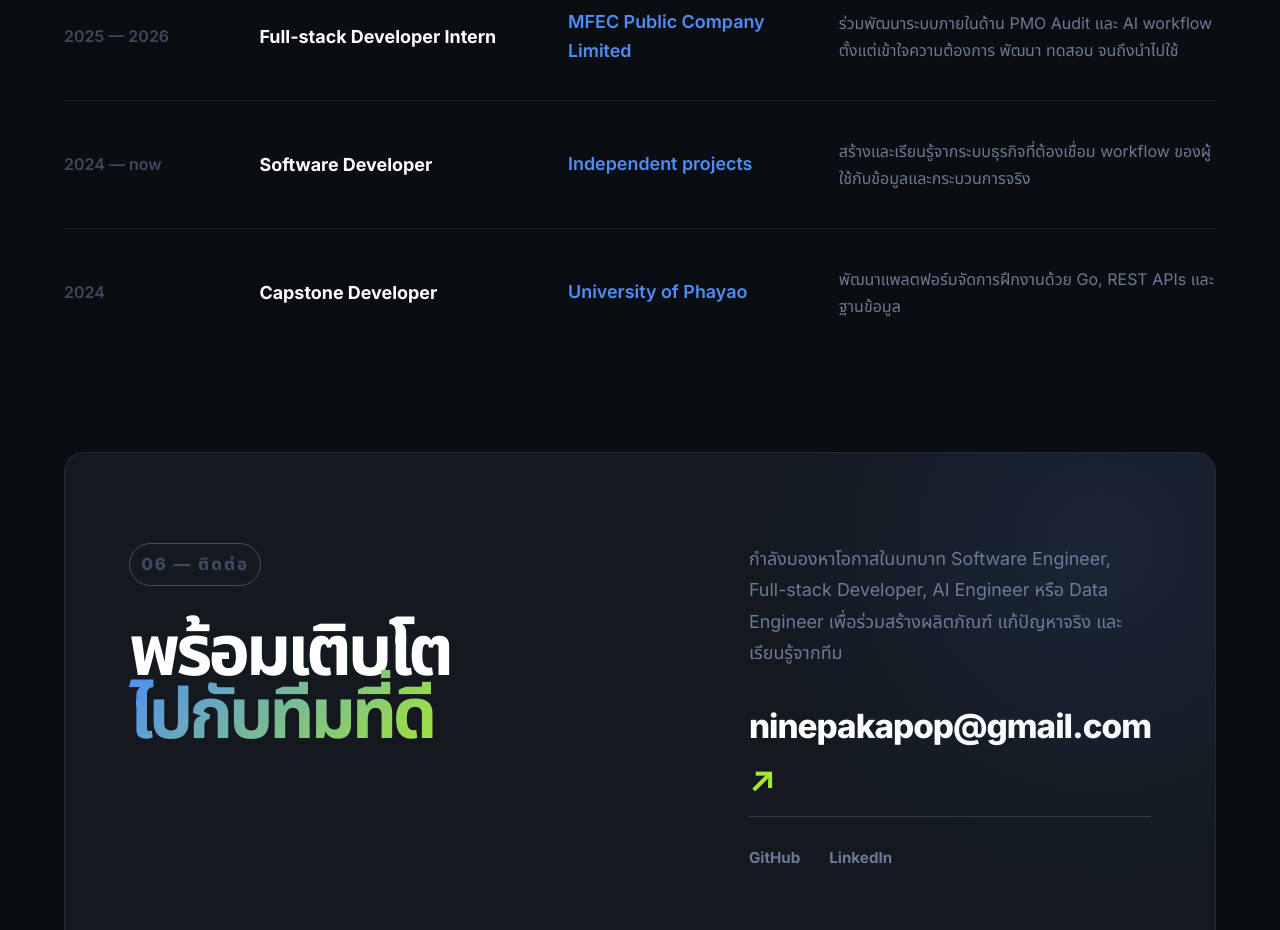
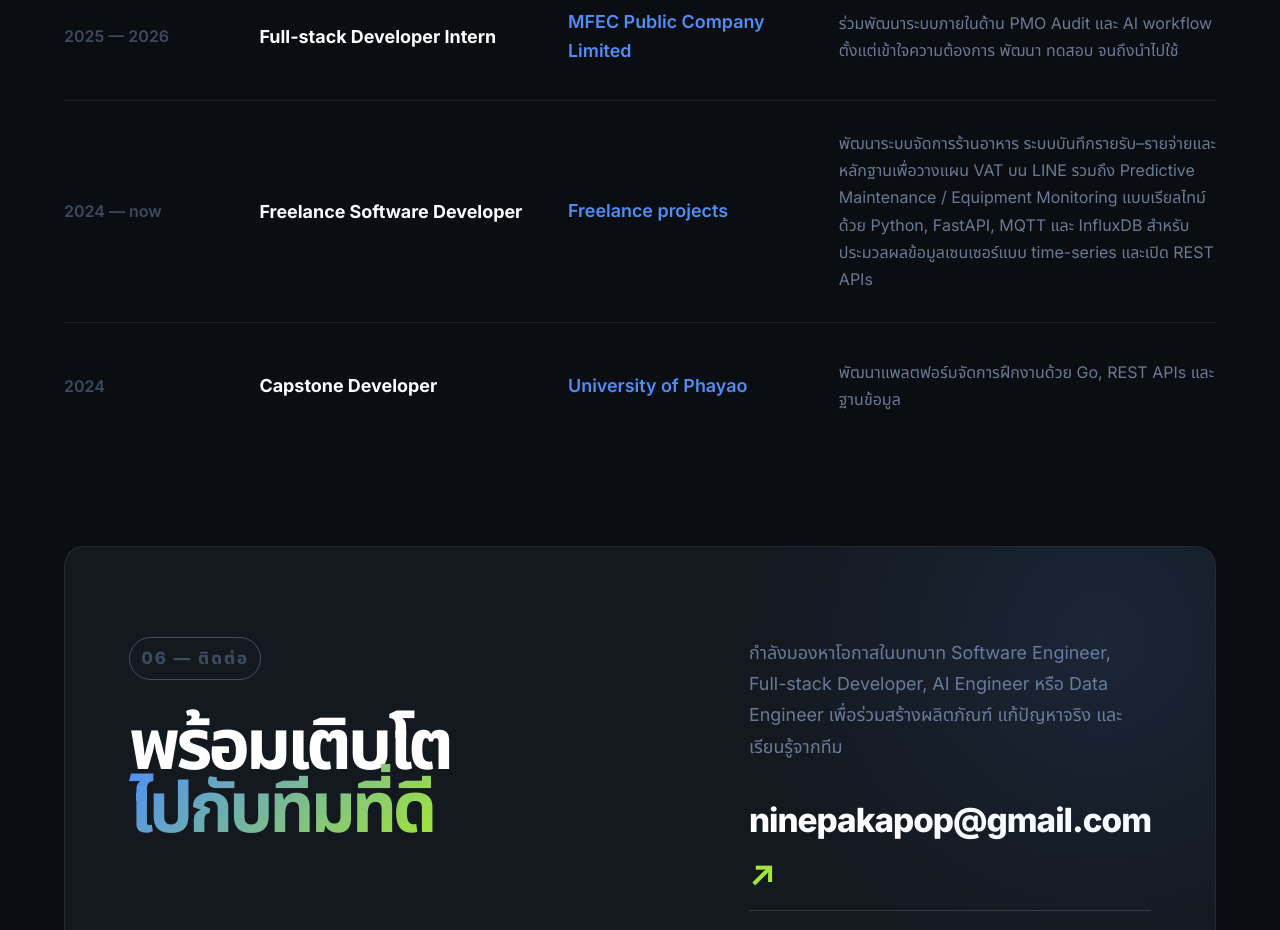
Before and after one commit to NinePK/NinePK.github.io, a Next.js app: page / in a window 1280 px wide. Shown: the part 4520-5450 px from the top of the page. Built offline with nearby package versions, Linux system fonts and the light colour scheme.

Commit message:
docs: expand freelance experience

```diff
--- a/app/page.tsx
+++ b/app/page.tsx
@@ -43,7 +43,7 @@ export default function Home() {
     <section className="work" id="work"><div className="sectionHead"><p className="sectionNo">02 — {t.work}</p><h2>{t.workTitle}</h2><p>{t.workBody}</p></div><div className="projectGrid">{projects.map((project) => <article className="project projectClickable" key={project.title} onClick={() => setActive(project)}><div className="projectBody"><p className="projectKind">{project.category}</p><h3>{project.title}</h3><p className="projectText">{project.copy[language].summary}</p><div className="stack">{project.stack.map((item) => <span key={item}>{item}</span>)}</div><div className="projectFooter"><span>{project.href ? "GitHub ↗" : "Private work"}</span><b>{t.detail}</b></div></div></article>)}</div></section>
     <section className="achievements"><div className="sectionHead"><p className="sectionNo">03 — {t.achievements}</p><h2>{t.achievementsTitle}</h2><p>{language === "th" ? "สิ่งที่ได้รับจากการฝึกฝน ลงสนามแข่งขัน และทำงานจริง" : "Recognition earned through training, competition and real work."}</p></div><div className="achievementGrid"><Achievement image="/Data.png" title="Basics of Data Science" label="Big Data Institute · 2025" onOpen={setActiveImage} /><Achievement image="/TESA.png" title="TESA Top Gun Rally" label="Silver Level · 2023" onOpen={setActiveImage} /><Achievement image="/MFEC.png" title="MFEC Internship" label="2025 — 2026" onOpen={setActiveImage} /></div></section>
     <section className="toolkit"><p className="sectionNo">04 — {t.toolkit}</p><div className="toolkitTop"><h2>{t.toolkitTitle}</h2><p>{t.toolkitBody}</p></div><div className="toolTable">{language === "th" ? <><ToolRow name="Web Development" tools="TypeScript · React · Next.js · Vue.js · Tailwind CSS" /><ToolRow name="Backend & Languages" tools="Node.js · Go · Python · Java Spring Boot · C# · C++ · REST APIs" /><ToolRow name="AI Engineering" tools="Python · FastAPI · n8n · LLM APIs · Prompt Engineering" /><ToolRow name="Data Engineering" tools="PostgreSQL · Supabase · MongoDB · Prisma · SQL · Pentaho" /><ToolRow name="Platform & Integration" tools="Docker · Git · CI/CD · Cloud · LINE OA · Google APIs · MQTT · JWT" /></> : <><ToolRow name="Web Development" tools="TypeScript · React · Next.js · Vue.js · Tailwind CSS" /><ToolRow name="Backend & Languages" tools="Node.js · Go · Python · Java Spring Boot · C# · C++ · REST APIs" /><ToolRow name="AI Engineering" tools="Python · FastAPI · n8n · LLM APIs · Prompt Engineering" /><ToolRow name="Data Engineering" tools="PostgreSQL · Supabase · MongoDB · Prisma · SQL · Pentaho" /><ToolRow name="Platform & Integration" tools="Docker · Git · CI/CD · Cloud · LINE OA · Google APIs · MQTT · JWT" /></>}</div></section>
-    <section className="experience"><p className="sectionNo">05 — {t.experience}</p><Experience period="2025 — 2026" role="Full-stack Developer Intern" place="MFEC Public Company Limited" text={language === "th" ? "ร่วมพัฒนาระบบภายในด้าน PMO Audit และ AI workflow ตั้งแต่เข้าใจความต้องการ พัฒนา ทดสอบ จนถึงนำไปใช้" : "Contributed to internal PMO Audit and AI workflow systems from understanding requirements through development, testing and use."} /><Experience period="2024 — now" role="Software Developer" place="Independent projects" text={language === "th" ? "สร้างและเรียนรู้จากระบบธุรกิจที่ต้องเชื่อม workflow ของผู้ใช้กับข้อมูลและกระบวนการจริง" : "Built and learned from business systems that connect user workflows with real data and operations."} /><Experience period="2024" role="Capstone Developer" place="University of Phayao" text={language === "th" ? "พัฒนาแพลตฟอร์มจัดการฝึกงานด้วย Go, REST APIs และฐานข้อมูล" : "Built an internship-management platform with Go, REST APIs and database integration."} /></section>
+    <section className="experience"><p className="sectionNo">05 — {t.experience}</p><Experience period="2025 — 2026" role="Full-stack Developer Intern" place="MFEC Public Company Limited" text={language === "th" ? "ร่วมพัฒนาระบบภายในด้าน PMO Audit และ AI workflow ตั้งแต่เข้าใจความต้องการ พัฒนา ทดสอบ จนถึงนำไปใช้" : "Contributed to internal PMO Audit and AI workflow systems from understanding requirements through development, testing and use."} /><Experience period="2024 — now" role="Freelance Software Developer" place="Freelance projects" text={language === "th" ? "พัฒนาระบบจัดการร้านอาหาร ระบบบันทึกรายรับ–รายจ่ายและหลักฐานเพื่อวางแผน VAT บน LINE รวมถึง Predictive Maintenance / Equipment Monitoring แบบเรียลไทม์ด้วย Python, FastAPI, MQTT และ InfluxDB สำหรับประมวลผลข้อมูลเซนเซอร์แบบ time-series และเปิด REST APIs" : "Built a restaurant management system, a LINE-based income, expense and VAT-planning workflow, and a real-time predictive maintenance/equipment-monitoring system with Python, FastAPI, MQTT and InfluxDB for time-series sensor data and REST APIs."} /><Experience period="2024" role="Capstone Developer" place="University of Phayao" text={language === "th" ? "พัฒนาแพลตฟอร์มจัดการฝึกงานด้วย Go, REST APIs และฐานข้อมูล" : "Built an internship-management platform with Go, REST APIs and database integration."} /></section>
     <section className="contact" id="contact"><div><p className="sectionNo">06 — {t.contact}</p><h2>{t.contactTitle}</h2></div><div className="contactSide"><p>{t.contactBody}</p><a className="email" href="mailto:ninepakapop@gmail.com">ninepakapop@gmail.com <span>↗</span></a><div className="socials"><a href="https://github.com/NinePK" target="_blank">GitHub</a><a href="https://www.linkedin.com/in/pakapop-k" target="_blank">LinkedIn</a></div></div></section><footer><span>© 2026 PAKAPOP KHIAWKHUM</span><span>FULL-STACK DEVELOPER · THAILAND</span></footer>
     {active && <div className="modalBackdrop" role="presentation" onClick={() => setActive(null)}><section className="projectModal" role="dialog" aria-modal="true" onClick={(event) => event.stopPropagation()}><button className="modalClose" onClick={() => setActive(null)}>×</button><p className="modalKicker">{active.category}</p><h2>{active.title}</h2><p className="modalIntro">{active.copy[language].summary}</p><div className="modalColumns"><ModalList title={t.modalSystem} items={active.copy[language].system} /><ModalList title={t.modalImpact} items={active.copy[language].impact} /></div><div className="modalStack"><h3>{t.modalStack}</h3><div>{active.stack.map((item) => <span key={item}>{item}</span>)}</div></div>{active.href ? <a className="modalLink" href={active.href} target="_blank">GitHub ↗</a> : <p className="modalPrivate">{t.private}</p>}</section></div>}
     {activeImage && <div className="imageLightbox" role="presentation" onClick={() => setActiveImage(null)}><section className="imageLightboxContent" role="dialog" aria-modal="true" aria-label={activeImage.title} onClick={(event) => event.stopPropagation()}><button className="imageLightboxClose" aria-label="Close image" onClick={() => setActiveImage(null)}>×</button><div className="imageLightboxFrame"><Image src={activeImage.src} alt={activeImage.title} fill sizes="100vw" style={{ objectFit: "contain" }} priority /></div><p>{activeImage.title}</p></section></div>}
```
